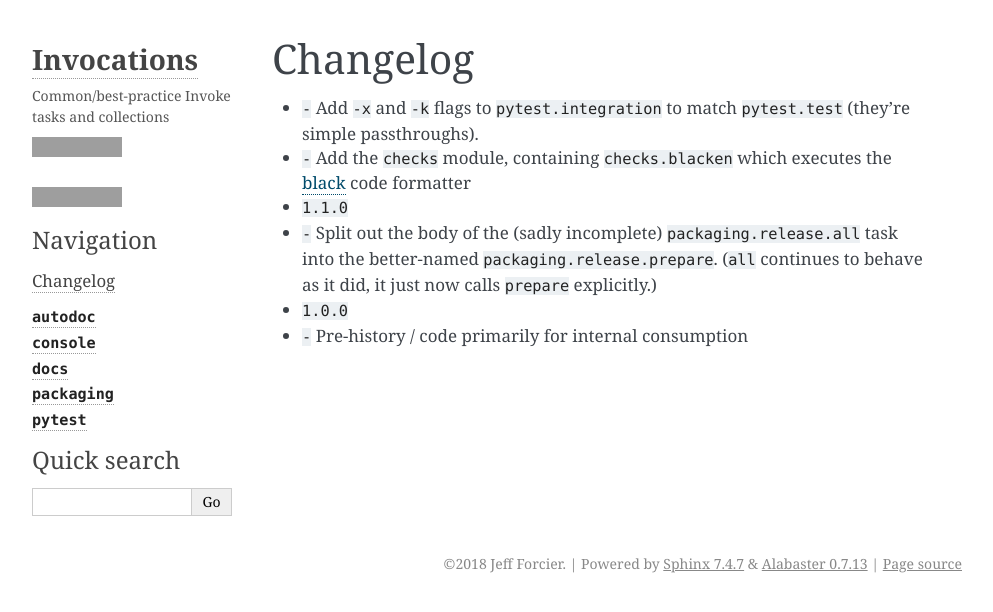
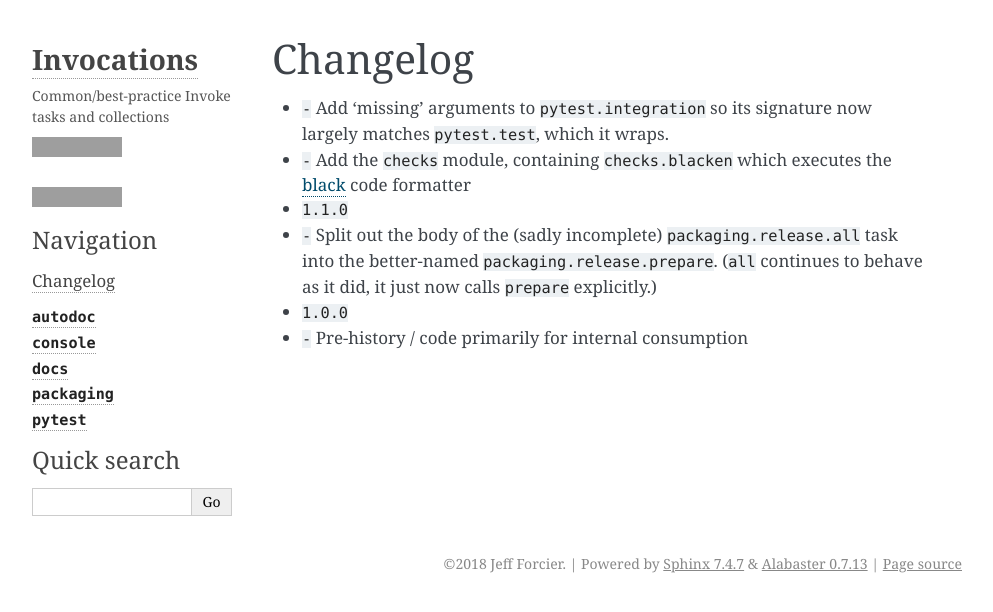
Before and after one commit to pyinvoke/invocations, a Sphinx documentation site: the page built from docs/changelog.rst, in a window 1280 px wide, cut to the strip 0-612 px from the top of the page. Shown: the whole strip, without its empty margins (148-1141 px from the left). Built offline with Sphinx 7.4.7, drawn with Linux system fonts in a browser that asks for light colours; cross-references to code outside the pages are shown as plain code; grey boxes are pictures that could not be loaded.

Commit message:
Might as well add all the rest

```diff
--- a/docs/changelog.rst
+++ b/docs/changelog.rst
@@ -2,8 +2,8 @@
 Changelog
 =========
 
-- :feature:`-` Add ``-x`` and ``-k`` flags to ``pytest.integration`` to match
-  ``pytest.test`` (they're simple passthroughs).
+- :feature:`-` Add 'missing' arguments to ``pytest.integration`` so its
+  signature now largely matches ``pytest.test``, which it wraps.
 - :feature:`-` Add the ``checks`` module, containing ``checks.blacken`` which
   executes the `black <https://github.com/ambv/black>`_ code formatter
 - :release:`1.1.0 <2018-05-14>`
```
Also changed, not shown: 1 other file.
